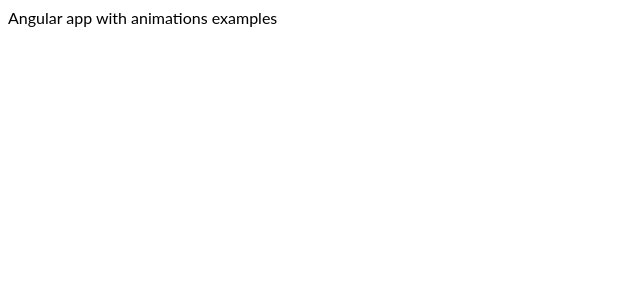
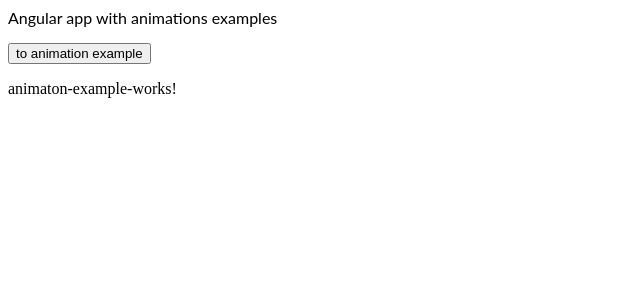
Before and after one commit to hritikchokker/Angular-Dependency-Injection-Example, an Angular app: page /animation-example in a window 1280 px wide. Before the commit this address led to /. Shown: the top 300 px of the page, without its empty margins (0-640 px from the left). Built offline with nearby package versions, Linux system fonts and the light colour scheme.

Commit message:
animation-example module added

```diff
--- /dev/null
+++ b/src/app/animation-example/animation-example.component.html
@@ -0,0 +1,3 @@
+<p>
+  animaton-example-works!
+</p>
--- a/src/app/app-routing.module.ts
+++ b/src/app/app-routing.module.ts
@@ -1,17 +1,20 @@
-import { NgModule } from '@angular/core';
-import { CommonModule } from '@angular/common';
-import {RouterModule, Routes} from '@angular/router';
+import { NgModule } from "@angular/core";
+import { CommonModule } from "@angular/common";
+import { RouterModule, Routes } from "@angular/router";
 
-const routes:Routes =[
-
-]
+const routes: Routes = [
+  {
+    path: "animation-example",
+    loadChildren: () =>
+      import("./animation-example/animation-example.module").then(
+        m => m.AnimationExampleModule
+      )
+  }
+];
 
 @NgModule({
-  imports: [
-    CommonModule,
-    RouterModule.forRoot(routes)
-  ],
-  exports:[RouterModule],
+  imports: [CommonModule, RouterModule.forRoot(routes)],
+  exports: [RouterModule],
   declarations: []
 })
-export class AppRoutingModule { }
+export class AppRoutingModule {}
--- a/src/app/app.component.html
+++ b/src/app/app.component.html
@@ -1,3 +1,9 @@
 <p>
-	Angular app with animations examples
+  Angular app with animations examples
 </p>
+
+<button [routerLink]="['/animation-example']">
+  to animation example
+</button>
+
+<router-outlet></router-outlet>
--- a/src/app/app.module.ts
+++ b/src/app/app.module.ts
@@ -1,16 +1,21 @@
 import { NgModule } from "@angular/core";
 import { BrowserModule } from "@angular/platform-browser";
-import { FormsModule, ReactiveFormsModule } from "@angular/forms";
+import { FormsModule,
+ ReactiveFormsModule } from "@angular/forms";
 
 import { AppComponent } from "./app.component";
 
 import { AppRoutingModule } from "./app-routing.module";
+import { BrowserAnimationsModule } from "@angular/platform-browser/animations";
 
 @NgModule({
-  imports: [BrowserModule,
-   FormsModule,
-   AppRoutingModule,
-    ReactiveFormsModule],
+  imports: [
+    BrowserModule,
+    FormsModule,
+    BrowserAnimationsModule,
+    AppRoutingModule,
+    ReactiveFormsModule
+  ],
   declarations: [AppComponent],
   bootstrap: [AppComponent]
 })
```
Also changed, not shown: src/app/animation-example/animation-example.component.ts (added, +13 -0 lines), src/app/animation-example/animation-example.module.ts (added, +11 -0 lines), src/app/animation-example/animation-example.component.css (added).
